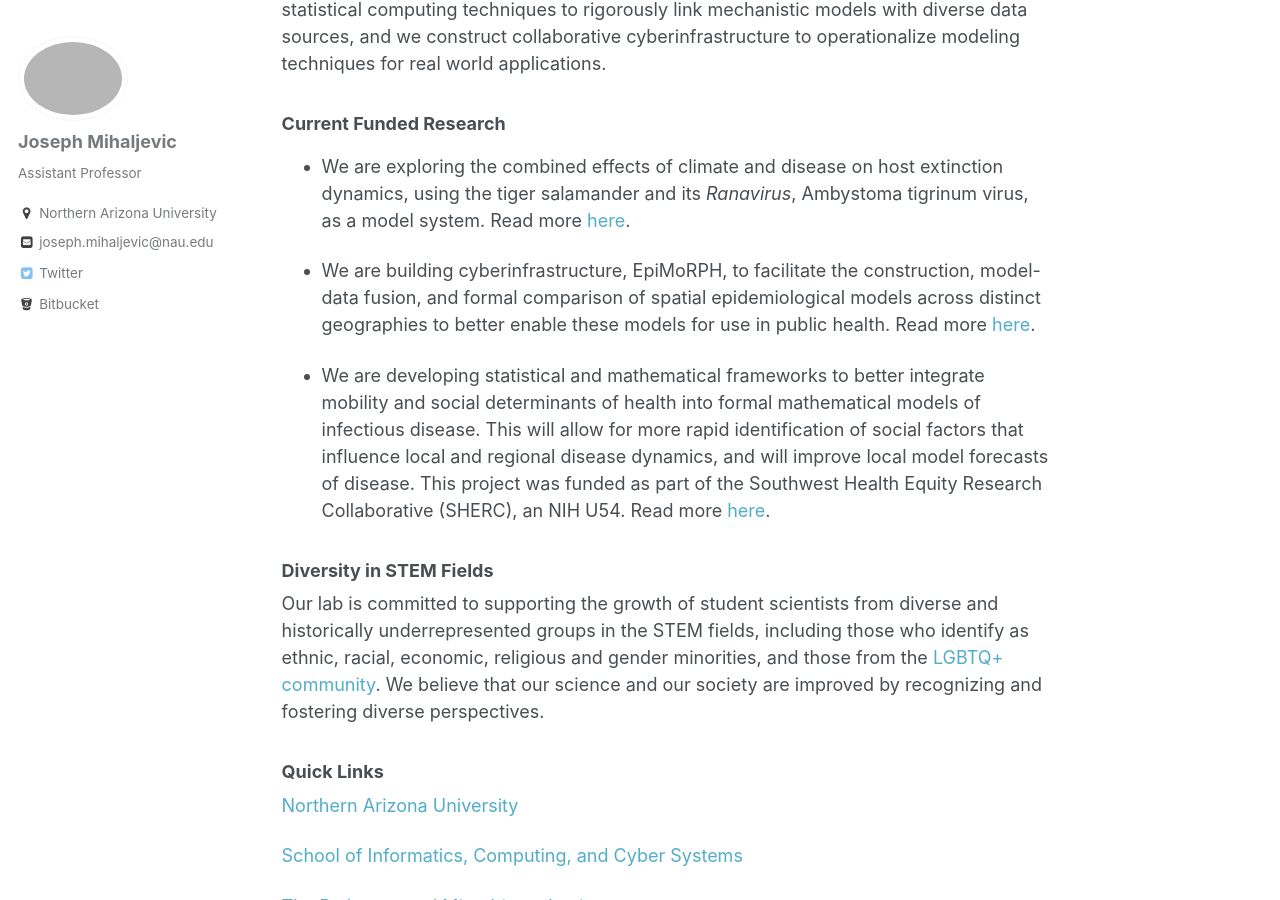
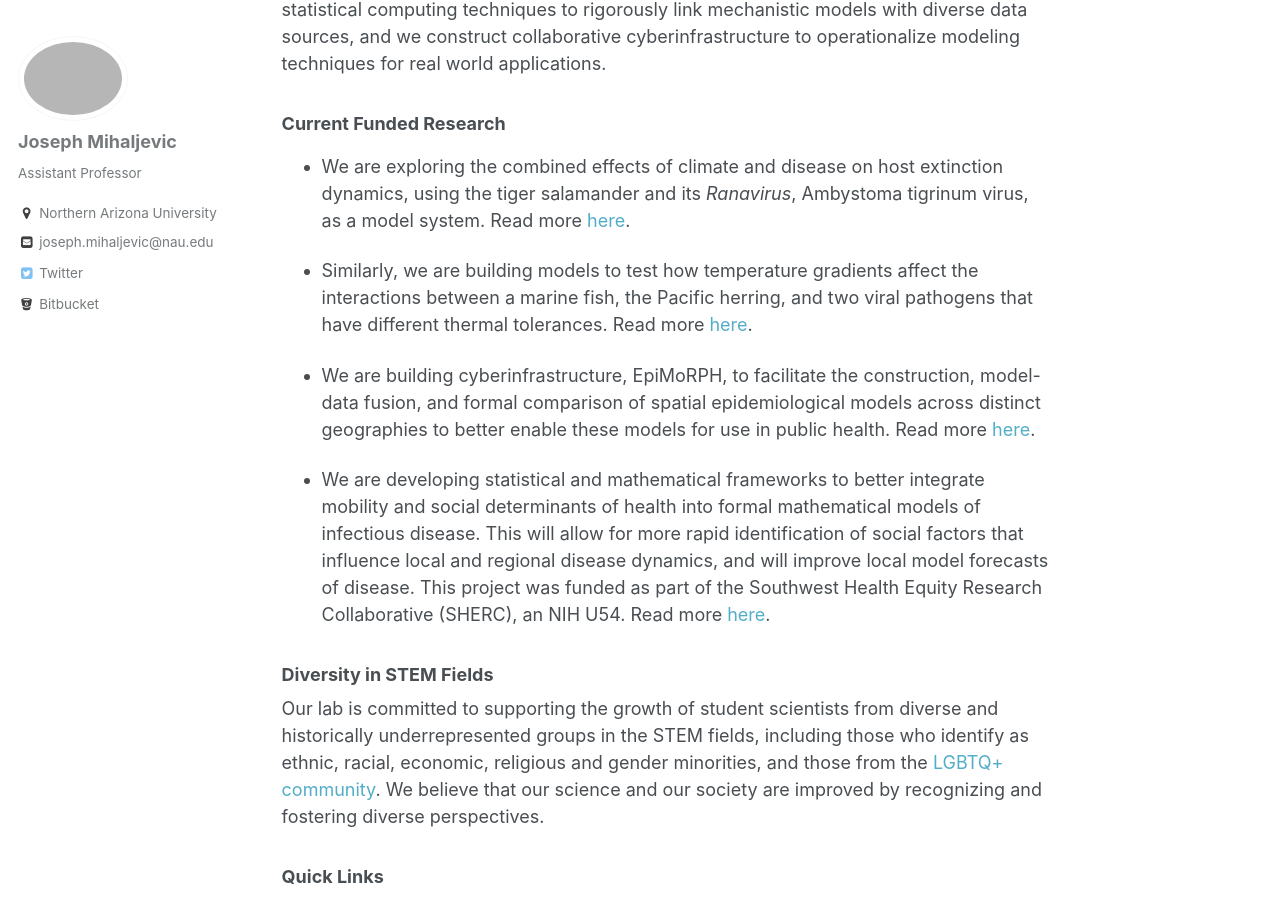
Before and after one commit to jrmihalj/jrmihalj.github.io, a Jekyll site: the page built from index.md, in a window 1280 px wide and 900 px high, scrolled down 750 px. Built offline with Jekyll 4.4.1, drawn with Linux system fonts in a browser that asks for light colours; our own code applies the rules of GitHub Pages for plain Markdown files.

Commit message:
update current research with EEID blurb

```diff
--- a/index.md
+++ b/index.md
@@ -16,7 +16,9 @@ Dr. Mihaljevic is an Assistant Professor at Northern Arizona University's School
 
 ### Current Funded Research
 
--  We are exploring the combined effects of climate and disease on host extinction dynamics, using the tiger salamander and its *Ranavirus*, Ambystoma tigrinum virus, as a model system. Read more  [here](https://news.nau.edu/tiger-salamander-ranavirus/){:target="_blank"}.
+-  We are exploring the combined effects of climate and disease on host extinction dynamics, using the tiger salamander and its *Ranavirus*, Ambystoma tigrinum virus, as a model system. Read more [here](https://news.nau.edu/tiger-salamander-ranavirus/){:target="_blank"}.
+
+-  Similarly, we are building models to test how temperature gradients affect the interactions between a marine fish, the Pacific herring, and two viral pathogens that have different thermal tolerances. Read more [here](https://news.nau.edu/mihaljevic-herring-research/){:target="_blank"}.
 
 -  We are building cyberinfrastructure, EpiMoRPH, to facilitate the construction, model-data fusion, and formal comparison of spatial epidemiological models across distinct geographies to better enable these models for use in public health. Read more [here](https://news.nau.edu/mihaljevic-epimorph-grant/){:target="_blank"}.
 
```
